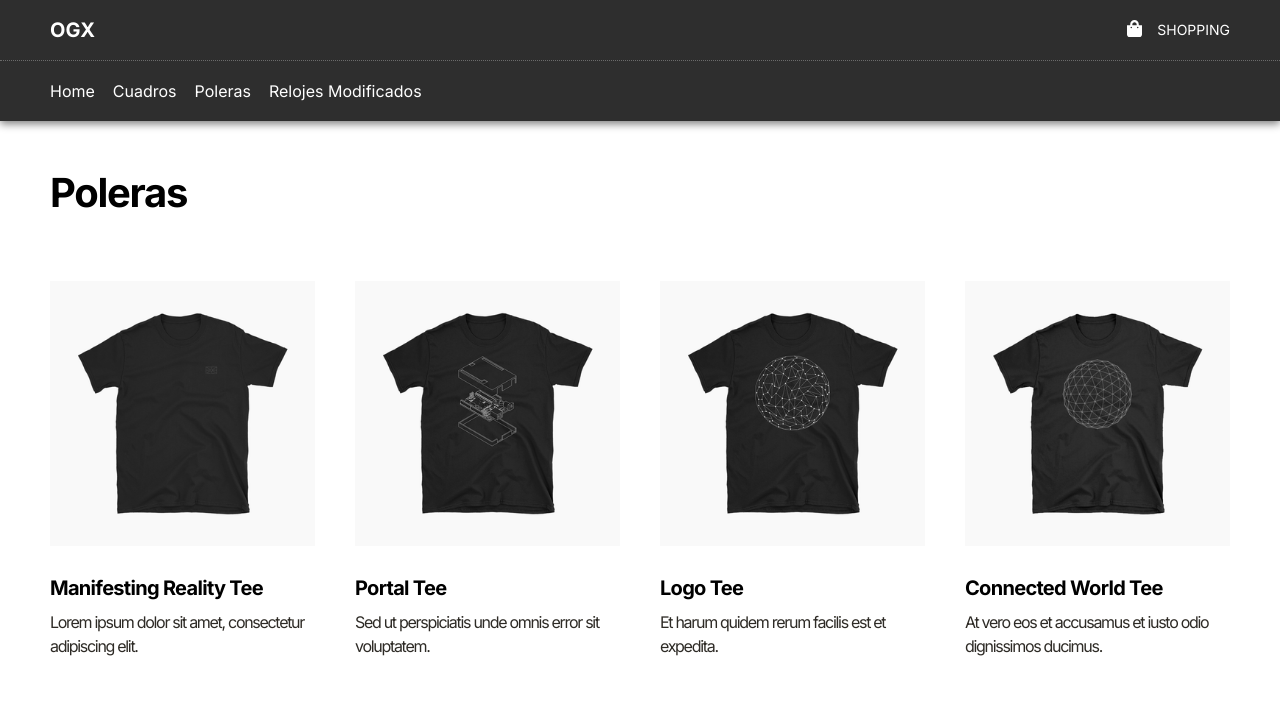
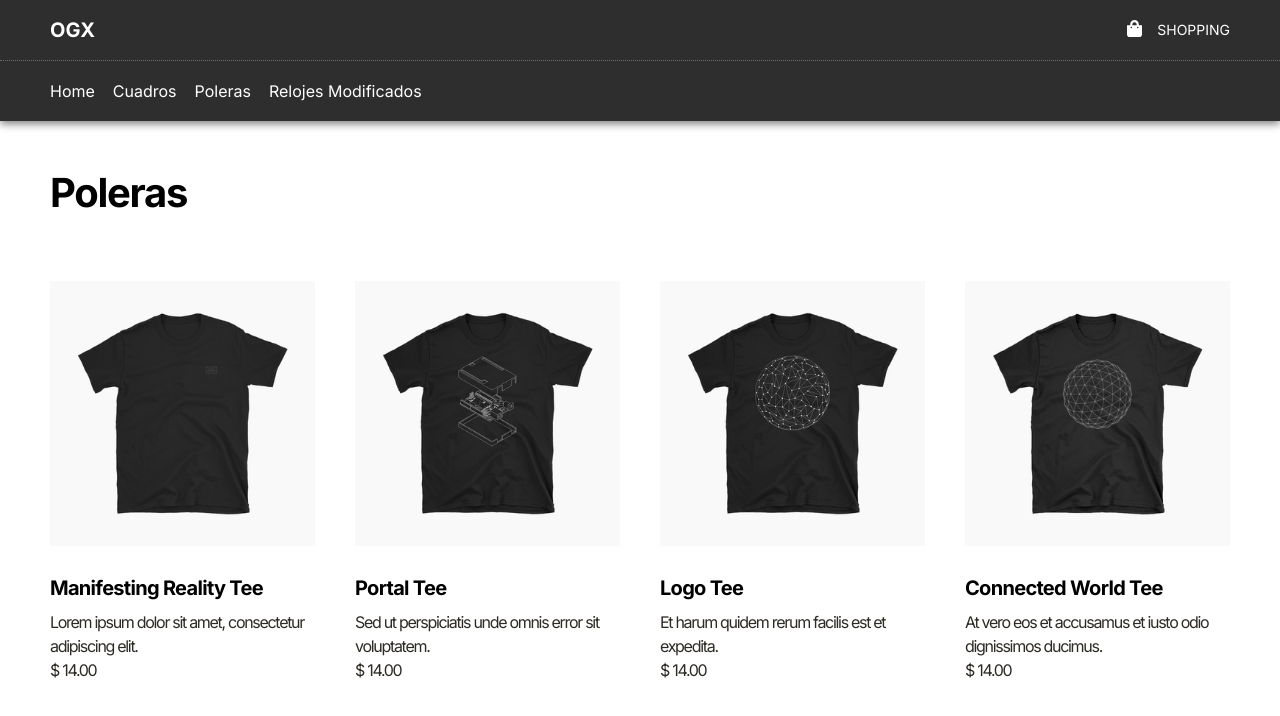
Before and after one commit to javierolivares-github/OGX, a React (Create React App) app: page / in a window 1280 px wide. Shown: the top 716 px of the page. Built offline with nearby package versions, Linux system fonts and the light colour scheme.

Commit message:
progress

```diff
--- a/src/components/Item/item.js
+++ b/src/components/Item/item.js
@@ -12,6 +12,7 @@ function Item() {
           <div className="card__content">
             <h3>{product.title}</h3>
             <p>{product.description}</p>
+            <p>$ {product.price.toFixed(2)}</p>
           </div>
         </div>
       ))}
```
